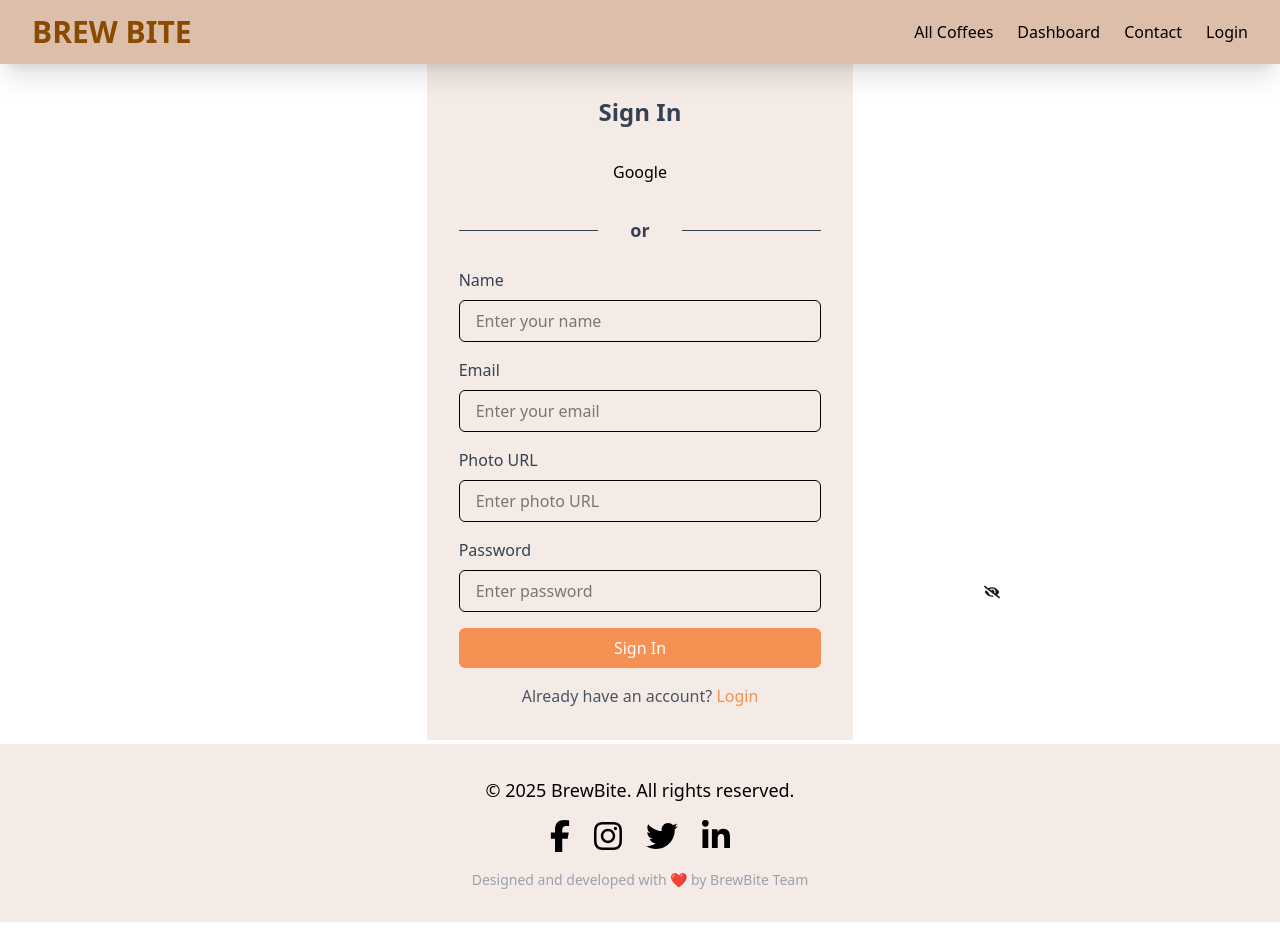
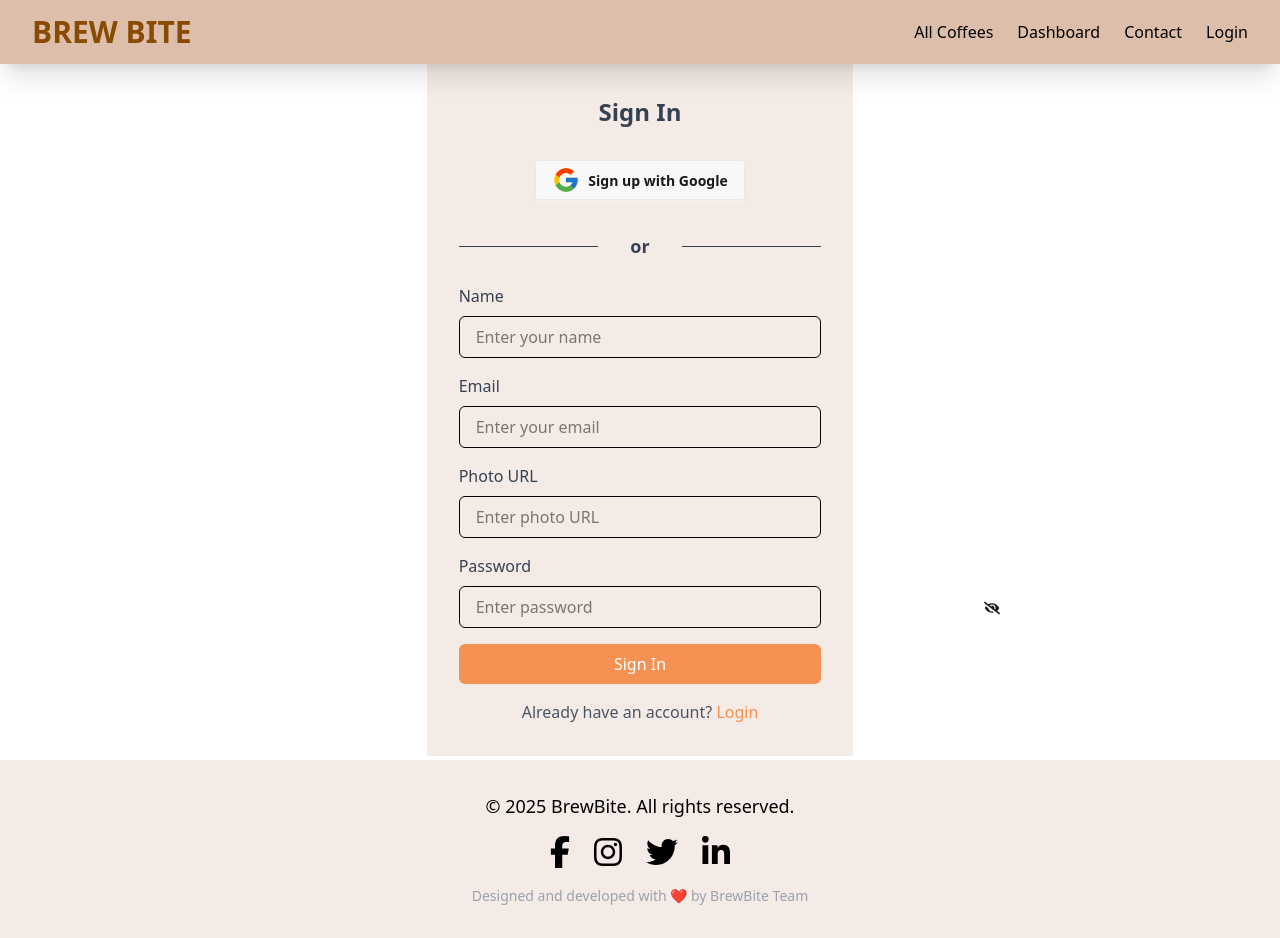
Before and after one commit to Amit-Biswas-WD/brewbite-client-side, a React (Vite) app: page /signIn in a window 1280 px wide. Built offline with nearby package versions, Linux system fonts and the light colour scheme.

Commit message:
Google login

```diff
--- a/src/pages/Login/Login.jsx
+++ b/src/pages/Login/Login.jsx
@@ -2,6 +2,7 @@ import { useState } from "react";
 import { FaEyeSlash } from "react-icons/fa";
 import { IoIosEye } from "react-icons/io";
 import { Link } from "react-router-dom";
+import Google from "../../shared/Google/Google";
 
 const Login = () => {
   const [showPassword, setShowPassword] = useState(false);
@@ -22,8 +23,7 @@ const Login = () => {
           Welcome back
         </h2>
         <div className="flex justify-center text-center items-center text-black">
-          {/* <Google /> */}
-          Google
+          <Google />
         </div>
         <div className="flex justify-center items-center gap-8 mt-8">
           <hr className="w-40 text-gray-700" />
--- a/src/pages/SignIn/SignIn.jsx
+++ b/src/pages/SignIn/SignIn.jsx
@@ -2,6 +2,7 @@ import { useState } from "react";
 import { FaEyeSlash } from "react-icons/fa";
 import { IoIosEye } from "react-icons/io";
 import { Link } from "react-router-dom";
+import Google from "../../shared/Google/Google";
 
 const SignIn = () => {
   const [showPassword, setShowPassword] = useState(false);
@@ -23,8 +24,7 @@ const SignIn = () => {
           Sign In
         </h2>
         <div className="flex justify-center text-center items-center text-black">
-          {/* <Google /> */}
-          Google
+          <Google />
         </div>
         <div className="flex justify-center items-center gap-8 mt-8">
           <hr className="w-40 text-gray-700" />
--- a/src/provider/AuthProvider.jsx
+++ b/src/provider/AuthProvider.jsx
@@ -1,10 +1,22 @@
-import { createContext } from "react";
+import { createContext, useState } from "react";
+import { GoogleAuthProvider, signInWithPopup } from "firebase/auth";
+import auth from "./../firebase/firebase.config";
 
 export const AuthContext = createContext();
 
 const AuthProvider = ({ children }) => {
+  const [user, setUser] = useState(null);
+  const [loading, setLoading] = useState(false);
+  const googleProvider = new GoogleAuthProvider();
+
+  const google = () => {
+    setLoading(true);
+    return signInWithPopup(auth, googleProvider);
+  };
   const valueInfo = {
-    name: "Amit",
+    user,
+    loading,
+    google,
   };
   return (
     <AuthContext.Provider value={valueInfo}>{children}</AuthContext.Provider>
--- a/src/shared/Google/Google.jsx
+++ b/src/shared/Google/Google.jsx
@@ -1,7 +1,25 @@
+import { FcGoogle } from "react-icons/fc";
+import useAuth from "./../../hooks/useAuth";
+
 const Google = () => {
+  const { google } = useAuth();
+
+  const handleGoogle = () => {
+    google()
+      .then((result) => {
+        console.log(result);
+      })
+      .catch((error) => {
+        console.log(error);
+      });
+  };
+
   return (
-    <div>Google</div>
-  )
-}
+    <button onClick={handleGoogle} className="flex gap-2 items-center btn">
+      <FcGoogle className="w-7 h-auto" />
+      Sign up with Google
+    </button>
+  );
+};
 
-export default Google
+export default Google;
--- a/src/shared/Navbar/Navbar.jsx
+++ b/src/shared/Navbar/Navbar.jsx
@@ -1,14 +1,11 @@
-import { useContext, useEffect, useState } from "react";
+import { useEffect, useState } from "react";
 import { FaBars, FaTimes } from "react-icons/fa";
 import { Link, useLocation } from "react-router-dom";
-import { AuthContext } from "../../provider/AuthProvider";
 
 const Navbar = () => {
   const [isOpen, setIsOpen] = useState(false);
   const [isScrolled, setIsScrolled] = useState(false);
   const location = useLocation();
-  const value = useContext(AuthContext);
-  console.log(value);
 
   const navItems = [
     { name: "", path: "/" },
```
